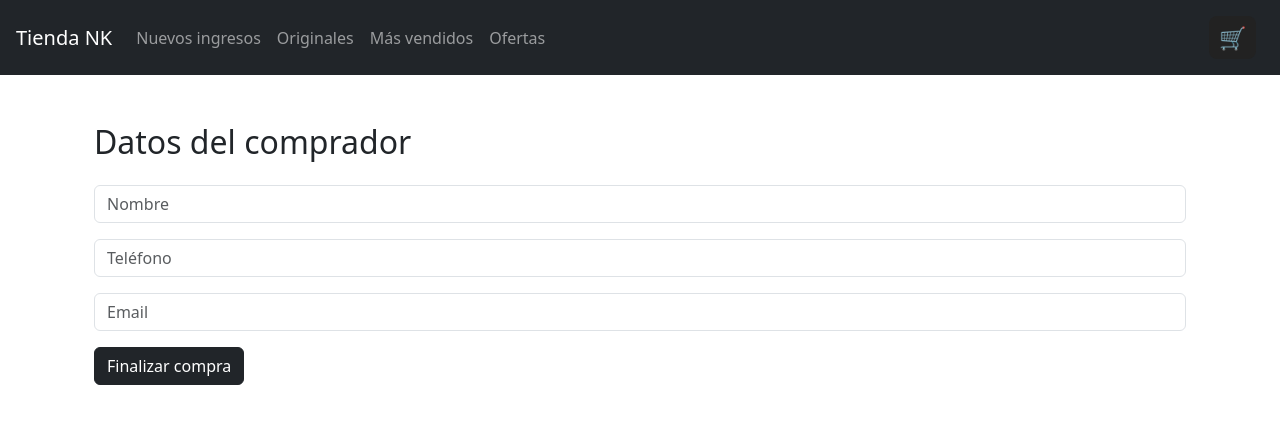
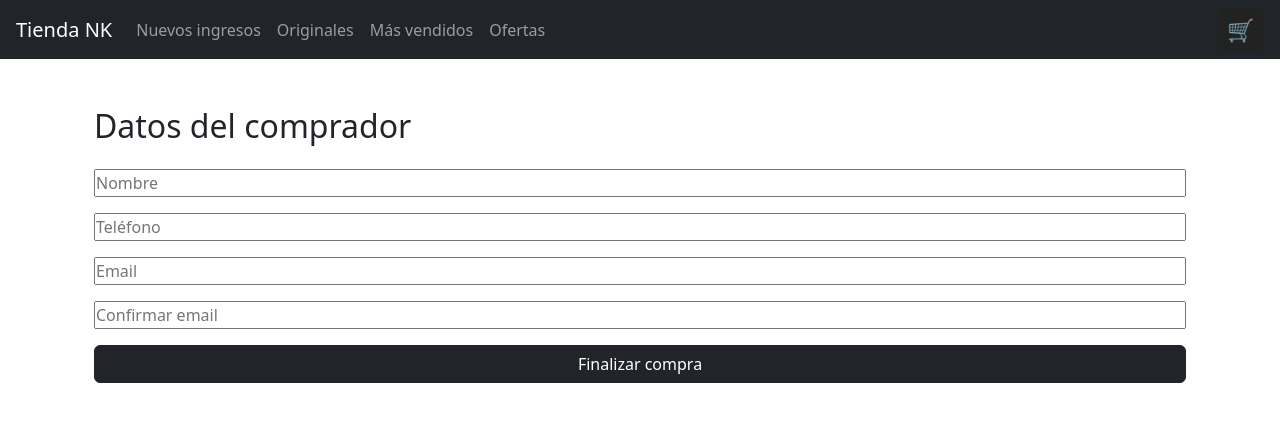
Before and after one commit to tiara-c-ricau/proyecto-React, a React (Vite) app: page /checkout in a window 1280 px wide. Shown: the top 424 px of the page. Built offline with nearby package versions, Linux system fonts and the light colour scheme.

Commit message:
correccion

```diff
--- a/src/App.jsx
+++ b/src/App.jsx
@@ -7,12 +7,13 @@ import CartView from './components/CartView';
 import Error from './components/Error';
 import Checkout from './components/Checkout';
 import 'bootstrap/dist/css/bootstrap.min.css';
+import Gracias from './components/Gracias';
 import { CartProvider } from "./context/CartContext";
-import Gracias from "./components/Gracias";
+
 
 function App() {
   return (
-<>
+    <CartProvider>
       <Navbar />
       <main className="container mt-4">
         <Routes>
@@ -21,45 +22,13 @@ return (
           <Route path="/detalle/:id" element={<ItemDetailContainer />} />
           <Route path="/cart" element={<CartView />} />
           <Route path="/categoria/:categoryId" element={<ItemListContainer />} />
+          <Route path="/gracias/:orderId" element={<Gracias />} />
           <Route path="/404" element={<Error />} />
           <Route path="*" element={<Navigate to="/404" replace />} />
-<Route path="/gracias/:orderId" element={<Gracias />} />
         </Routes>
       </main>
-</>
+    </CartProvider>
   );
 }
 
-
 export default App;
-
-
-
-/* import { Route, Routes } from 'react-router-dom';
-import ItemListContainer from './components/ItemListContainer';
-import Navbar from './components/Navbar';
-import './App.css';
-import ItemDetailContainer from './components/ItemDetailContainer';
-import CartPage from './components/CartPage';
-import Error from './components/Error';
-import Checkout from './components/Checkout';
-import CheckoutRHF from './components/CheckoutRHF';
-import 'bootstrap/dist/css/bootstrap.min.css';
-
-function App() {
-  return (
-    <>
-      <Navbar />
-      <Routes>
-        <Route path="/checkout" element={<Checkout />} />
-        <Route path="/" element={<ItemListContainer />} />
-        <Route path="/detalle/:id" element={<ItemDetailContainer />} />
-        <Route path="/cart" element={<CartPage />} />
-        <Route path="/categoria/:categoryId" element={<ItemListContainer />} />
-        <Route path="*" element={<p>404 - Página no encontrada</p>} />
-      </Routes>
-    </>
-  );
-}
-
-export default App; */
--- a/src/components/Checkout.jsx
+++ b/src/components/Checkout.jsx
@@ -7,72 +7,37 @@ function Checkout() {
   const { cart, getTotalPrice, clearCart } = useContext(CartContext);
   const navigate = useNavigate();
 
-  const [buyer, setBuyer] = useState({
-    name: "",
-    phone: "",
-    email: "",
-  });
+  const [buyer, setBuyer] = useState({ name: "", phone: "", email: "", emailConfirm: "" });
 
-  const handleChange = (e) => {
-    setBuyer({ ...buyer, [e.target.name]: e.target.value });
-  };
+  const handleChange = (e) => setBuyer({ ...buyer, [e.target.name]: e.target.value });
 
   const generateOrder = async (e) => {
     e.preventDefault();
 
+    if (buyer.name.length < 3) return alert("El nombre debe tener al menos 3 caracteres.");
+    if (!/^\d+$/.test(buyer.phone)) return alert("El teléfono debe contener solo números.");
+    if (buyer.email !== buyer.emailConfirm) return alert("Los correos no coinciden.");
+
     const db = getFirestore();
     const ordersCollection = collection(db, "orders");
 
-    const order = {
-      buyer,
-      items: cart,
-      total: getTotalPrice(),
-      date: new Date(),
-    };
+    const order = { buyer, items: cart, total: getTotalPrice(), date: new Date() };
 
     const docRef = await addDoc(ordersCollection, order);
 
     clearCart();
-
-    // Redirigir a página de agradecimiento pasando el orderId
     navigate(`/gracias/${docRef.id}`);
   };
 
   return (
     <div className="container mt-5">
       <h2>Datos del comprador</h2>
-
-      <form onSubmit={generateOrder} className="mt-4">
-        <input
-          className="form-control mb-3"
-          type="text"
-          name="name"
-          placeholder="Nombre"
-          onChange={handleChange}
-          required
-        />
-
-        <input
-          className="form-control mb-3"
-          type="text"
-          name="phone"
-          placeholder="Teléfono"
-          onChange={handleChange}
-          required
-        />
-
-        <input
-          className="form-control mb-3"
-          type="email"
-          name="email"
-          placeholder="Email"
-          onChange={handleChange}
-          required
-        />
-
-        <button className="btn btn-dark" type="submit">
-          Finalizar compra
-        </button>
+      <form onSubmit={generateOrder} className="d-flex flex-column gap-3 mt-4">
+        <input type="text" name="name" placeholder="Nombre" onChange={handleChange} required />
+        <input type="text" name="phone" placeholder="Teléfono" onChange={handleChange} required />
+        <input type="email" name="email" placeholder="Email" onChange={handleChange} required />
+        <input type="email" name="emailConfirm" placeholder="Confirmar email" onChange={handleChange} required />
+        <button type="submit" className="btn btn-dark">Finalizar compra</button>
       </form>
     </div>
   );
--- a/src/components/Gracias.jsx
+++ b/src/components/Gracias.jsx
@@ -7,7 +7,9 @@ const Gracias = () => {
   return (
     <div className="container mt-5 text-center">
       <h2>¡Gracias por tu compra! 🎉</h2>
-      <p>Tu número de orden es: <strong>{orderId}</strong></p>
+      <p>
+        Tu número de orden es: <strong>{orderId}</strong>
+      </p>
       <Link className="btn btn-dark mt-3" to="/">
         Volver al Home
       </Link>
--- a/src/components/Item.jsx
+++ b/src/components/Item.jsx
@@ -1,14 +1,15 @@
 import React, { useContext } from "react";
-import {  Card } from 'react-bootstrap'
-import { Link } from 'react-router-dom'
+import { Link } from "react-router-dom";
 import { CartContext } from "../context/CartContext";
 
 const Item = ({ producto }) => {
-  const { addToCart } = useContext(CartContext);
+  const { addItem } = useContext(CartContext);
 
-  const handleAdd = () => {
+
+const handleAdd = () => {
     addToCart(producto, 1);
-  };
+   };
+
 
   return (
     <div
@@ -21,19 +22,35 @@ const Item = ({ producto }) => {
       }}
     >
       <img
-        src={producto.img}
-        alt={producto.name}
+        src={producto.img || "/default.jpg"} // fallback si no hay imagen
+        alt={producto.name || "Producto"}
         style={{ width: "100%", borderRadius: "8px" }}
       />
+
       <h3>{producto.name}</h3>
       <p>{producto.description}</p>
-      <p>${producto.price.toLocaleString()}</p>
       <p>Stock: {producto.stock}</p>
+      <p>${producto.price ? producto.price.toLocaleString() : "0" }</p>
+      <p>Stock: {producto.stock ?? 0}</p>
 
-      <div style={{ display: "flex", justifyContent: "space-around", marginTop: "10px", color: "black" }}>
-        <button className="add" onClick={handleAdd}>Agregar al carrito</button>
-        <Link to={`/producto/${producto.id}`}>
-        </Link>
+      <div className="d-flex flex-column gap-2 mt-3" style={{ display: "flex", justifyContent: "space-around", marginTop: "8px" }}>
+
+        <button onClick={() => addItem(producto, 1)}className="btn btn-success"
+        style={{
+      fontWeight: "bold",
+      borderRadius: "2px",
+      boxShadow: "0 2px 3px rgba(0,0,0,0.2)",
+    }}
+          >🛒 Agregar al carrito</button>
+
+
+       <Link to={`/detalle/${producto.id}`} className="btn btn-primary" style={{  fontWeight: "bold",
+      borderRadius: "2px",
+      boxShadow: "0 2px 3px rgba(0,0,0,0.2)",
+      textAlign: "center",}}
+
+       > 🔍Ver detalle</Link>
+
       </div>
     </div>
   );
--- a/src/components/ItemDetailContainer.jsx
+++ b/src/components/ItemDetailContainer.jsx
@@ -1,33 +1,29 @@
-import React, { useEffect, useState, useContext } from 'react';
-import { useParams } from 'react-router-dom';
-import { getProductById } from '../service/firebase';
-import ItemDetail from './ItemDetail';
-import LoaderComponent from './LoaderComponent';
-import { CartContext } from '../context/CartContext';
-
+import React, { useEffect, useState, useContext } from "react";
+import { useParams } from "react-router-dom";
+import { getProductById } from "../service/firebase";
+import { getOneProduct } from '../mock/AsyncServices';
+import ItemDetail from "./ItemDetail";
+import LoaderComponent from "./LoaderComponent";
+import { CartContext } from "../context/CartContext";
 
 const ItemDetailContainer = () => {
   const { id } = useParams();
-const { addItem } = useContext(CartContext);
+  const { addToCart } = useContext(CartContext);
   const [detalle, setDetalle] = useState(null);
   const [loading, setLoading] = useState(true);
 
-
   useEffect(() => {
     setLoading(true);
-getProductById(id)
+    getOneProduct(id)
       .then(res => setDetalle(res))
       .catch(err => console.error(err))
       .finally(() => setLoading(false));
   }, [id]);
 
-
   if (loading) return <LoaderComponent />;
   if (!detalle) return <p>Producto no encontrado</p>;
 
-
-return <ItemDetail detalle={detalle} onAddToCart={(p,qty)=> addItem(p,qty)} />;
+  return <ItemDetail detalle={detalle} onAddToCart={(p, qty) => addToCart(p, qty)} />;
 };
 
-
 export default ItemDetailContainer;
--- a/src/components/ItemListContainer.jsx
+++ b/src/components/ItemListContainer.jsx
@@ -1,38 +1,35 @@
-import React, { useState, useEffect, useContext } from "react";
+import React, { useState, useEffect } from "react";
 import { useParams } from "react-router-dom";
 import { getProductos } from "../mock/AsyncServices";
 import ItemList from "./ItemList";
-import { CartContext } from "../context/CartContext";
 import LoaderComponent from "./LoaderComponent";
+
+const normalizeCategory = (str) => str.toLowerCase().replace(/\s+/g, '-');
 
 const ItemListContainer = () => {
   const { categoryId } = useParams();
   const [productos, setProductos] = useState([]);
   const [loading, setLoading] = useState(true);
-  const { cart } = useContext(CartContext);
 
   useEffect(() => {
     setLoading(true);
     getProductos()
-      .then((data) => {
+      .then((res) => {
         if (categoryId) {
-          setProductos(data.filter((prod) => prod.category === categoryId));
+          const filtered = res.filter(
+            (producto) => normalizeCategory(producto.category) === categoryId
+          );
+          setProductos(filtered);
         } else {
-          setProductos(data);
+          setProductos(res);
         }
       })
       .finally(() => setLoading(false));
   }, [categoryId]);
 
-  return (
-    <div>
-      {loading ? (
-        <LoaderComponent />
-      ) : (
-        <ItemList productos={productos} />
-      )}
-    </div>
-  );
+  if (loading) return <LoaderComponent />;
+
+  return <ItemList productos={productos} />;
 };
 
 export default ItemListContainer;
--- a/src/components/Navbar.jsx
+++ b/src/components/Navbar.jsx
@@ -1,31 +1,35 @@
 import React, { useContext } from 'react';
-import { NavLink } from 'react-router-dom';
+import { Link, NavLink } from 'react-router-dom';
 import CartWidget from './CartWidget';
 import { CartContext } from '../context/CartContext';
-
 
 const Navbar = () => {
   const { getTotalItems } = useContext(CartContext);
 
-
   return (
     <nav className="navbar navbar-expand bg-dark navbar-dark px-3">
-<NavLink to="/" className="navbar-brand">Tienda NK</NavLink>
+      <Link to="/" className="navbar-brand">Tienda NK</Link>
 
       <div className="collapse navbar-collapse">
         <ul className="navbar-nav me-auto">
-<li className="nav-item"><NavLink to="/categoria/nuevos-ingresos" className={({isActive}) => isActive ? 'nav-link active' : 'nav-link'}>Nuevos ingresos</NavLink></li>
-<li className="nav-item"><NavLink to="/categoria/originales" className={({isActive}) => isActive ? 'nav-link active' : 'nav-link'}>Originales</NavLink></li>
-<li className="nav-item"><NavLink to="/categoria/mas-vendidos" className={({isActive}) => isActive ? 'nav-link active' : 'nav-link'}>Más vendidos</NavLink></li>
-<li className="nav-item"><NavLink to="/categoria/ofertas" className={({isActive}) => isActive ? 'nav-link active' : 'nav-link'}>Ofertas</NavLink></li>
+          <li className="nav-item">
+            <NavLink to="/categoria/nuevos-ingresos" className={({isActive}) => isActive ? 'nav-link active' : 'nav-link'}>Nuevos ingresos</NavLink>
+          </li>
+          <li className="nav-item">
+            <NavLink to="/categoria/originales" className={({isActive}) => isActive ? 'nav-link active' : 'nav-link'}>Originales</NavLink>
+          </li>
+          <li className="nav-item">
+            <NavLink to="/categoria/mas-vendidos" className={({isActive}) => isActive ? 'nav-link active' : 'nav-link'}>Más vendidos</NavLink>
+          </li>
+          <li className="nav-item">
+            <NavLink to="/categoria/ofertas" className={({isActive}) => isActive ? 'nav-link active' : 'nav-link'}>Ofertas</NavLink>
+          </li>
         </ul>
-
 
         <ul className="navbar-nav">
           <li className="nav-item">
-<NavLink to="/cart" className="nav-link">
+            {/* Eliminamos NavLink exterior */}
             <CartWidget count={getTotalItems()} />
-</NavLink>
           </li>
         </ul>
       </div>
@@ -33,5 +37,4 @@ return (
   );
 };
 
-
 export default Navbar;
--- a/src/context/CartContext.jsx
+++ b/src/context/CartContext.jsx
@@ -1,43 +1,34 @@
-import { createContext, useState } from 'react';
+import { createContext, useState } from "react";
 
 export const CartContext = createContext();
 
 export const CartProvider = ({ children }) => {
   const [cart, setCart] = useState([]);
 
-  // Función para añadir productos al carrito
-  const addToCart = (item, quantity) => {
-    const existing = cart.find(p => p.id === item.id);
+  // Función oficial para agregar items al carrito
+  const addItem = (item, quantity) => {
+    const existing = cart.find((p) => p.id === item.id);
     if (existing) {
-      setCart(cart.map(p => p.id === item.id ? { ...p, quantity: p.quantity + quantity } : p));
+      setCart(
+        cart.map((p) =>
+          p.id === item.id ? { ...p, quantity: p.quantity + quantity } : p
+        )
+      );
     } else {
       setCart([...cart, { ...item, quantity }]);
     }
   };
 
-  // Función para eliminar un producto por ID
-  const removeItem = (id) => {
-    setCart(cart.filter(i => i.id !== id));
-  };
-
-  // Vaciar el carrito
+  const removeItem = (id) => setCart(cart.filter((i) => i.id !== id));
   const clearCart = () => setCart([]);
 
-  // Obtener total de ítems
   const getTotalItems = () => cart.reduce((acc, i) => acc + i.quantity, 0);
-
-  // Obtener total del carrito
   const getTotalPrice = () => cart.reduce((acc, i) => acc + i.quantity * i.price, 0);
 
   return (
-    <CartContext.Provider value={{
-      cart,
-      addToCart,
-      removeItem,
-      clearCart,
-      getTotalItems,
-      getTotalPrice
-    }}>
+    <CartContext.Provider
+      value={{ cart, addItem, removeItem, clearCart, getTotalItems, getTotalPrice }}
+    >
       {children}
     </CartContext.Provider>
   );
--- a/src/service/firebase.jsx
+++ b/src/service/firebase.jsx
@@ -1,43 +1,50 @@
-import { initializeApp } from 'firebase/app';
+import { initializeApp } from "firebase/app";
 import {
-getFirestore,
-collection,
-getDocs,
-getDoc,
-doc,
-query
-} from 'firebase/firestore';
+  getFirestore,
+  collection,
+  getDocs,
+  query,
+  where
+} from "firebase/firestore";
+import { doc, getDoc } from "firebase/firestore";
+
+const firebaseConfig = {
+  apiKey: "AIzaSyBH4PD6H-AeaVJT_7sUSFmtcOmEzrS0FtE",
+  authDomain: "proyecto-react-1f4a4.firebaseapp.com",
+  projectId: "proyecto-react-1f4a4",
+  storageBucket: "proyecto-react-1f4a4.appspot.com",
+  messagingSenderId: "670205135734",
+  appId: "1:670205135734:web:574458f0225dc5e7a7f968"
+};
+
+// Inicializar Firebase
+const app = initializeApp(firebaseConfig);
+const db = getFirestore(app);
 
 
-const firebaseConfig = {
-apiKey: 'AIzaSyBH4PD6H-AeaVJT_7sUSFmtcOmEzrS0FtE',
-authDomain: 'proyecto-react-1f4a4.firebaseapp.com',
-projectId: 'proyecto-react-1f4a4',
-storageBucket: 'proyecto-react-1f4a4.appspot.com',
-messagingSenderId: '504156551742',
-appId: '1:504156551742:web:7f855fd4d1820de09caf6f'
-};
+// Obtener un solo producto por ID
+export async function getProductById(id) {
+  const ref = doc(db, "items", id);
+  const snapshot = await getDoc(ref);
 
+  if (!snapshot.exists()) return null;
 
-const app = initializeApp(firebaseConfig);
-export const db = getFirestore(app);
+  return { id: snapshot.id, ...snapshot.data() };
+}
 
+export async function getItems(categoryId) {
+  const itemsRef = collection(db, "items");
 
-export const getProducts = async () => {
-const q = query(collection(db, 'productos'));
-const snapshot = await getDocs(q);
-return snapshot.docs.map(d => ({ id: d.id, ...d.data() }));
-};
+  let q = itemsRef;
 
+  if (categoryId) {
+    q = query(itemsRef, where("category", "==", categoryId));
+  }
 
-export const getItems = async () => {
-return await getProducts();
-};
+  const snapshot = await getDocs(q);
 
-
-export const getProductById = async (id) => {
-const ref = doc(db, 'productos', id);
-const snapshot = await getDoc(ref);
-if (!snapshot.exists()) return null;
-return { id: snapshot.id, ...snapshot.data() };
-};
+  return snapshot.docs.map((doc) => ({
+    id: doc.id,
+    ...doc.data()
+  }));
+}
```
Also changed, not shown: src/mock/AsyncServices.jsx (+4 -5 lines). Lines whose indentation alone changed are shown as unchanged.
